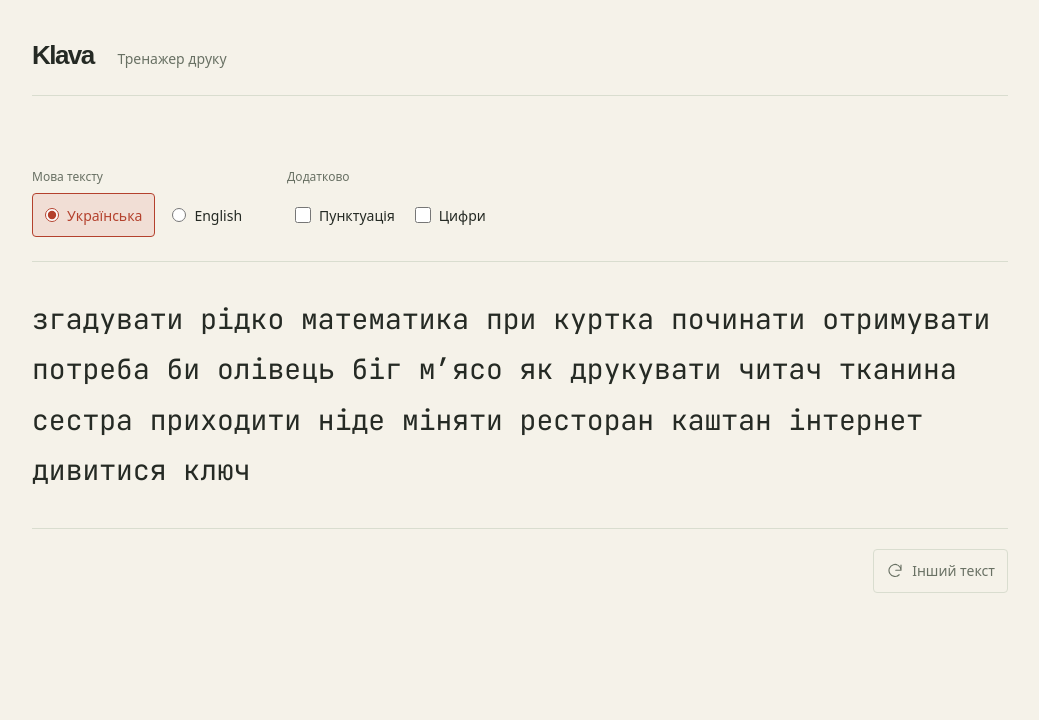
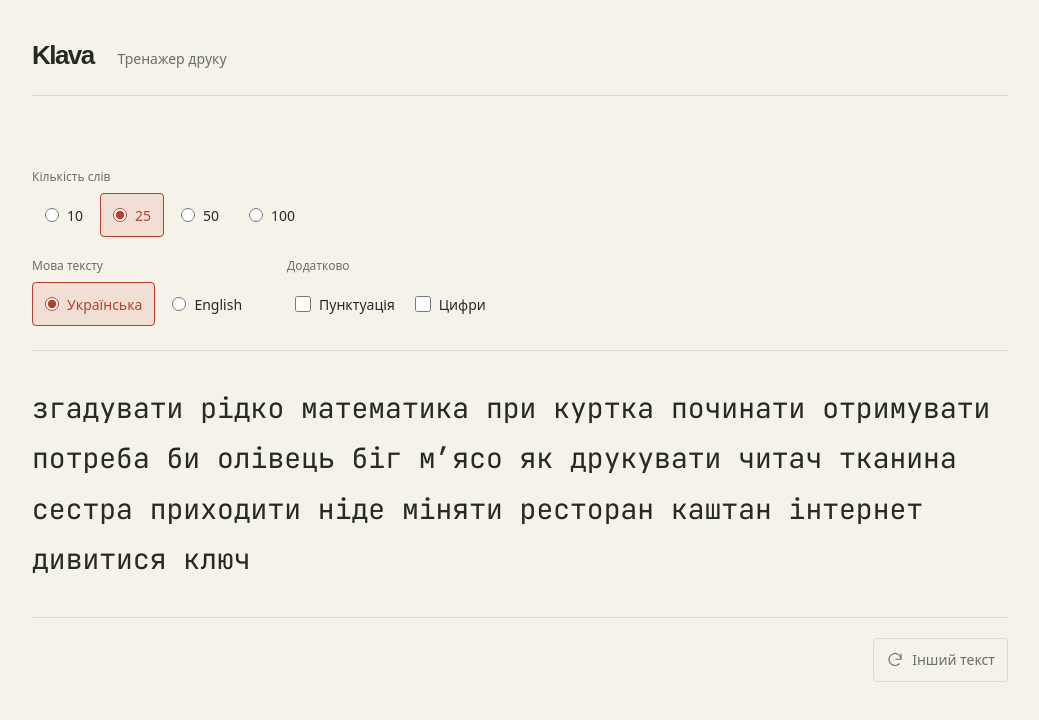
Before and after one commit to Nicholas-Nak/klava, a React (Vite) app: page / in a window 1280 px wide. Shown: the top 720 px of the page, without its empty margins (120-1159 px from the left). Built offline with nearby package versions, Linux system fonts and the light colour scheme; a web font is replaced by a local one.

Commit message:
feat: choose the number of words in a passage

```diff
--- a/src/app/App.module.css
+++ b/src/app/App.module.css
@@ -38,6 +38,14 @@
   border-bottom: 1px solid var(--line);
 }
 
+.toolbar {
+  display: flex;
+  flex-direction: column;
+  gap: 20px;
+  padding-bottom: 24px;
+  border-bottom: 1px solid var(--line);
+}
+
 .actions {
   display: flex;
   justify-content: flex-end;
--- a/src/app/App.tsx
+++ b/src/app/App.tsx
@@ -1,8 +1,9 @@
 import { useState } from 'react';
+import { ModeControls } from '../components/ModeControls';
 import { Passage } from '../components/Passage';
 import { TextControls } from '../components/TextControls';
 import { generateText } from '../domain/text';
-import type { TextOptions } from '../types';
+import type { TextOptions, WordCount } from '../types';
 import styles from './App.module.css';
 
 const initialOptions: TextOptions = {
@@ -13,15 +14,21 @@ const initialOptions: TextOptions = {
 
 export function App() {
   const [options, setOptions] = useState(initialOptions);
+  const [count, setCount] = useState<WordCount>(25);
   const [words, setWords] = useState(() => generateText(25, initialOptions));
 
   function refreshText() {
-    setWords(generateText(25, options));
+    setWords(generateText(count, options));
   }
 
   function updateOptions(nextOptions: TextOptions) {
     setOptions(nextOptions);
-    setWords(generateText(25, nextOptions));
+    setWords(generateText(count, nextOptions));
+  }
+
+  function updateCount(nextCount: WordCount) {
+    setCount(nextCount);
+    setWords(generateText(nextCount, options));
   }
 
   return (
@@ -31,7 +38,10 @@ export function App() {
         <p className={styles.description}>Тренажер друку</p>
       </header>
       <main className={styles.workspace}>
-        <TextControls options={options} onChange={updateOptions} />
+        <div className={styles.toolbar}>
+          <ModeControls count={count} onCountChange={updateCount} />
+          <TextControls options={options} onChange={updateOptions} />
+        </div>
         <section className={styles.textArea} aria-label="Текст для друку">
           <Passage words={words} language={options.language} />
         </section>
--- a/src/components/TextControls.module.css
+++ b/src/components/Controls.module.css
@@ -3,8 +3,6 @@
   flex-wrap: wrap;
   align-items: end;
   gap: 16px 32px;
-  padding-bottom: 24px;
-  border-bottom: 1px solid var(--line);
 }
 
 .group {
--- /dev/null
+++ b/src/components/ModeControls.tsx
@@ -0,0 +1,33 @@
+import type { WordCount } from '../types';
+import styles from './Controls.module.css';
+
+interface ModeControlsProps {
+  count: WordCount;
+  onCountChange: (count: WordCount) => void;
+}
+
+const wordCounts = [10, 25, 50, 100] as const;
+
+export function ModeControls({ count, onCountChange }: ModeControlsProps) {
+  return (
+    <div className={styles.controls}>
+      <fieldset className={styles.group}>
+        <legend>Кількість слів</legend>
+        <div className={styles.choices}>
+          {wordCounts.map((value) => (
+            <label className={styles.choice} key={value}>
+              <input
+                type="radio"
+                name="word-count"
+                value={value}
+                checked={count === value}
+                onChange={() => onCountChange(value)}
+              />
+              {value}
+            </label>
+          ))}
+        </div>
+      </fieldset>
+    </div>
+  );
+}
--- a/src/components/TextControls.tsx
+++ b/src/components/TextControls.tsx
@@ -1,5 +1,5 @@
 import type { TextOptions } from '../types';
-import styles from './TextControls.module.css';
+import styles from './Controls.module.css';
 
 interface TextControlsProps {
   options: TextOptions;
--- a/src/types.ts
+++ b/src/types.ts
@@ -1,8 +1,9 @@
 export type Language = 'uk' | 'en';
+export type WordCount = 10 | 25 | 50 | 100;
 
 export type TestMode =
   | { type: 'time'; seconds: 15 | 30 | 60 | 120 }
-  | { type: 'words'; count: 10 | 25 | 50 | 100 };
+  | { type: 'words'; count: WordCount };
 
 export interface TextOptions {
   language: Language;
```
Also changed, not shown: 1 other file (tests, documents, lock files or other folders).
